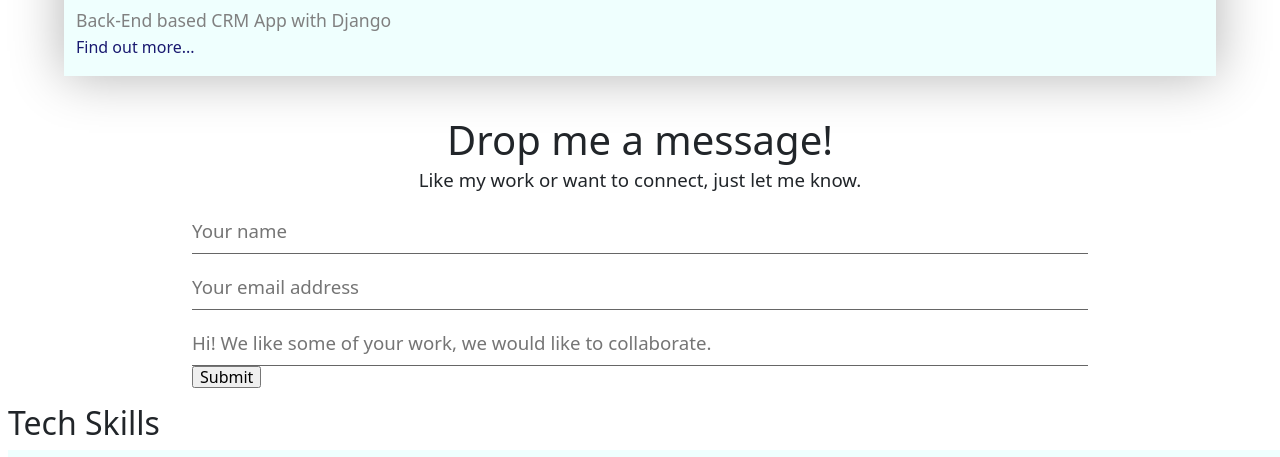
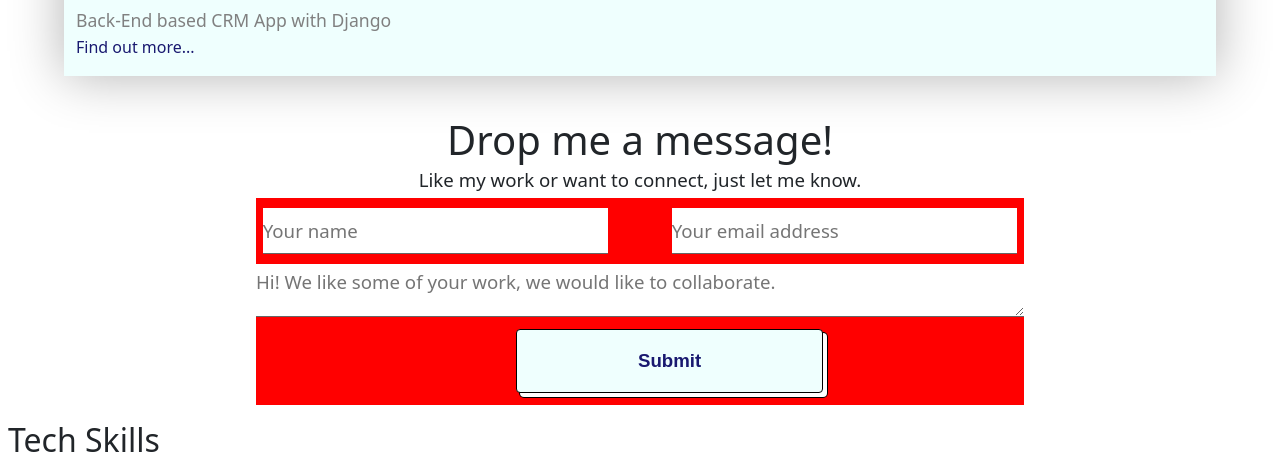
Before and after one commit to abhay299/portfolio, a React (Create React App) app: page / in a window 1280 px wide. Shown: the part 3086-3543 px from the top of the page. Built offline with nearby package versions, Linux system fonts and the light colour scheme.

Commit message:
useForm hook used to maintain form

```diff
--- a/src/pages/home/Home.jsx
+++ b/src/pages/home/Home.jsx
@@ -1,4 +1,4 @@
-import React from 'react';
+import React, { useEffect } from 'react';
 import Axios from 'axios';
 import './home.css';
 import smLogo from '../../assets/Socials/SM-RegisterPage.png';
@@ -11,59 +11,28 @@ import { useForm } from 'react-hook-form';
 const Home = () => {
 	const navigate = useNavigate();
 
-	const { register, handleSubmit, formState: { errors } } = useForm();
+	const { register, handleSubmit, reset, formState: { errors } } = useForm({
+		defaultValues: {
+			name: '',
+			email: '',
+			comment: '',
+		},
+	});
 
 	const onSubmit = async (data) => {
 
 		try {
 			await Axios.post("http://localhost:8800/", data);
+			alert("Message Sent!");
+			reset();
 		} catch (err) {
 			console.log(err);
+			alert("Something went wrong. Your submission has failed.")
 		}
 	};
 
-	// console.log(watch({ register }))
-
-	// const [inputs, setInputs] = useState({
-	// 	name: "",
-	// 	email: "",
-	// 	comment: "",
-	// });
-
 	// Regex to check email validity
 	let regEmail = /^(([^<>()[\]\\.,;:\s@"]+(\.[^<>()[\]\\.,;:\s@"]+)*)|(".+"))@((\[[0-9]{1,3}\.[0-9]{1,3}\.[0-9]{1,3}\.[0-9]{1,3}])|(([a-zA-Z\-0-9]+\.)+[a-zA-Z]{2,}))$/g;
-
-	// const [err, setErr] = useState(null);
-
-	// const handleChange = (e) => {
-	// 	setInputs(prev => ({
-	// 		...prev, [e.target.name]: e.target.value
-	// 	}));
-	// };
-
-	// const handleSubmit = async (e) => {
-	// 	e.preventDefault();
-
-	// 	if (err) { };
-
-	// 	if (inputs.name === '' || inputs.email === '' || inputs.comment === '') {
-	// 		return alert("Please fill out all fields.")
-	// 	} else if (!regEmail.test(inputs.email)) {
-	// 		return alert("Please enter a valid Email address.")
-	// 	}
-	// 	try {
-	// 		await Axios.post("http://localhost:8800/", inputs);
-	// 	} catch (err) {
-	// 		setErr(err.response.data)
-	// 	}
-
-	// 	setInputs({
-	// 		name: '',
-	// 		email: '',
-	// 		comment: ''
-	// 	});
-	// 	alert("Message sent!");
-	// }
 
 	return (
 		<div className='Home'>
@@ -126,37 +95,31 @@ const Home = () => {
 					</div>
 				</div>
 			</div>
-			<div className='MailMe'>
+			<div className='MailMeHeader'>
 				<h1>Drop me a message!</h1>
 				<p>Like my work or want to connect, just let me know.</p>
-				{/* <form>
-					<input name='name' value={inputs.name} type="text" className='formInput'
-						placeholder='Enter your name' onChange={handleChange} required />
-					<input name='email' value={inputs.email} type="email" className='formInput'
-						placeholder='Enter your email' onChange={handleChange} required />
-					<textarea name='comment' value={inputs.comment} className='formInput' onChange={handleChange}
-						placeholder='Enter your message' required></textarea>
-					<button type='submit' className="sendButton"
-						onClick={handleSubmit}>Send</button>
-				</form> */}
+				<div className='MailMe-InnerContent'>
 					<form onSubmit={handleSubmit(onSubmit)}>
-					<input className='FormInput' placeholder='Your name'
+						<div className='Form-Row'>
+							{
+								<input className='Abhay FormInput' placeholder='Your name'
 									{...register('name', { required: true, maxLength: 60 })} />
+							}
 							{errors.name?.type === "required" && (
 								<p role="alert">Your name is required</p>
 							)}
-					{/* {errors.name && <span> Please fill out this field. </span>} */}
-
-					<input className='FormInput' placeholder='Your email address'
+							<input className='Abhay FormInput' placeholder='Your email address'
 								{...register('email', { required: true, maxLength: 100, pattern: regEmail })} />
-					{errors.email && <span> Please fill out this field.</span>}
-
-					<input className='FormInput' placeholder='Hi! We like some of your work, we would like to collaborate.'
+							{errors.email && <p> Please fill out this field correctly.</p>}
+						</div>
+						<div className='Form-Row'>
+							<textarea className='FormInput' placeholder='Hi! We like some of your work, we would like to collaborate.'
 								{...register('comment', { required: true, })} />
-					{errors.comment && <span> Please fill out this field.</span>}
-
-					<input type='submit' />
+							{errors.comment && <p> Please fill out this field.</p>}
+						</div>
+						<input className='SendButton' type='submit' />
 					</form>
+				</div>
 			</div>
 			<div className='Skill'>
 				<h2>Tech Skills</h2>
--- a/src/pages/home/home.css
+++ b/src/pages/home/home.css
@@ -95,7 +95,7 @@
 	/* Feedback Component */
 	@import url(https://fonts.googleapis.com/css?family=Montserrat:400,700);
 
-	.MailMe{
+	.MailMeHeader{
 		display: flex;
 		width: 100%;
 		margin-top: 24px;
@@ -106,16 +106,35 @@
 		/* background-color: #122fa3; */
 	}
 
-	.MailMe p{
+	.MailMeHeader p{
 		text-align: justify;
 		font-size: 14pt;
 		margin: 0px 8px 0px 8px;
 	}
 
-	.MailMe form {
-		/* background-color: red; */
-		width: 70%;
+	.MailMeHeader form {
+		background-color: red;
+		width: 100%;
 		margin: 10px auto;
+	}
+
+	.MailMe-InnerContent{
+		display: flex;
+		/* background-color: #334454; */
+		width: 60%;
+	}
+
+	.Form-Row{
+		display: flex;
+		justify-content: space-around;
+	}
+
+	.Form-Row:first-of-type .FormInput{
+		width: 45%;
+	}
+
+	.Abhay:not(:last-child){
+		margin-right: 50px;
 	}
 
 	.FormInput {
@@ -132,19 +151,14 @@
 		font-size: 14pt;
 		outline: none;
 		transition: border-color .2s;
+		background-color: white;
 	}
 
-	.MailMe textarea {
-		height: 80px;
-		font-size: 14pt;
-		line-height: 100%;
-		resize:vertical;
-	}
 	.FormInput:focus {
 		border-bottom:1px solid #122fa3;
 	}
 
-	/* .SendButton {
+	.SendButton {
 		appearance: button;
 		background-color: #effffe;
 		background-image: none;
@@ -154,13 +168,17 @@
 		box-sizing: border-box;
 		color: midnightblue;
 		cursor: pointer;
-		width: 100%;
+		width: 40%;
+		height: 4rem;
 		display: inline-block;
+		/* align-items: center; */
+		/* justify-content: center; */
+		/* place-content: center; */
 		font-family: ITCAvantGardeStd-Bk,Arial,sans-serif;
 		font-size: 14pt;
 		font-weight: 600;
 		line-height: 20px;
-		margin: 12px 0px 10px 0px;
+		margin: 12px 260px;
 		overflow: visible;
 		padding: 12px 0px;
 		text-align: center;
@@ -188,9 +206,10 @@
 	.SendButton:not([disabled]):active {
 		box-shadow: #fff 2px 2px 0 0, #000 2px 2px 0 1px;
 		transform: translate(2px, 2px);
-	} */
-	.SendButton {
-		--c:  #122fa3; /* the color*/
+	}
+
+	/* .SendButton {
+		--c:  #122fa3;
 		box-shadow: 0 0 0 .1em inset var(--c);
 		--_g: linear-gradient(var(--c) 0 0) no-repeat;
 		background:
@@ -220,15 +239,6 @@
 		box-shadow: 0 0 9e9q inset #0a217b;
 		background-color: var(--c);
 		color: #fff;
-	}
-
-	/* button {
-		font-family: system-ui, sans-serif;
-		font-size: 0rem;
-		cursor: pointer;
-		padding: 1em 6em;
-		font-weight: bold;
-		border: none;
 	} */
 
 	/* Skill Component */
@@ -329,7 +339,7 @@
 	/* Feedback Component */
 	@import url(https://fonts.googleapis.com/css?family=Montserrat:400,700);
 
-	.MailMe{
+	.MailMeHeader{
 		display: flex;
 		width: 100%;
 		margin-top: 24px;
@@ -340,13 +350,13 @@
 		/* background-color: #122fa3; */
 	}
 
-	.MailMe p{
+	.MailMeHeader p{
 		text-align: justify;
 		font-size: 14pt;
 		margin: 0px 8px 0px 8px;
 	}
 
-	.MailMe form {
+	.MailMeHeader form {
 		/* background-color: red; */
 		width: 70%;
 		margin: 10px auto;
@@ -368,7 +378,7 @@
 		transition: border-color .2s;
 	}
 
-	.MailMe textarea {
+	.MailMeHeader textarea {
 		height: 80px;
 		font-size: 14pt;
 		line-height: 100%;
```
Also changed, not shown: 1 other file (tests, documents, lock files or other folders). Lines whose indentation alone changed are shown as unchanged.
